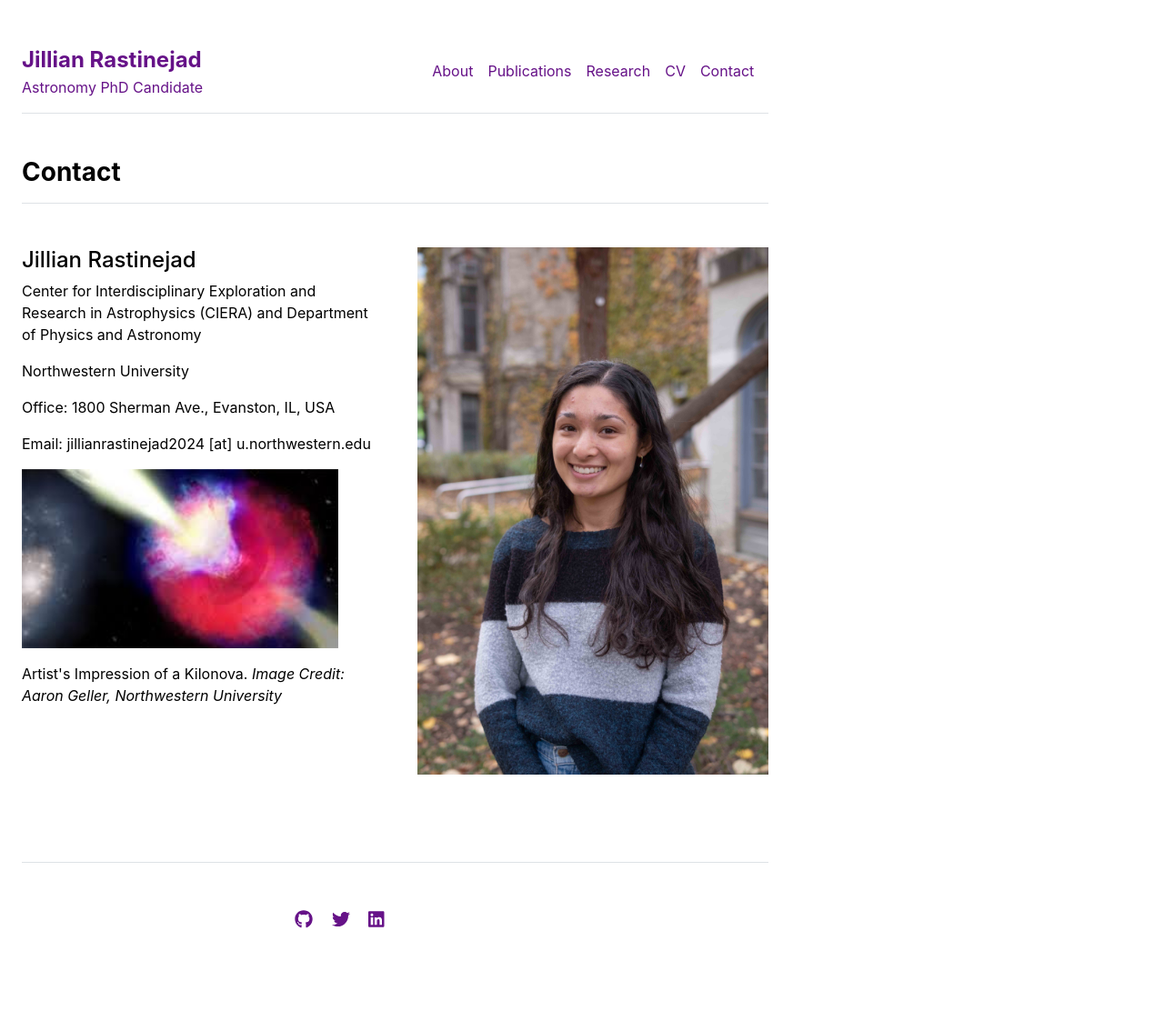
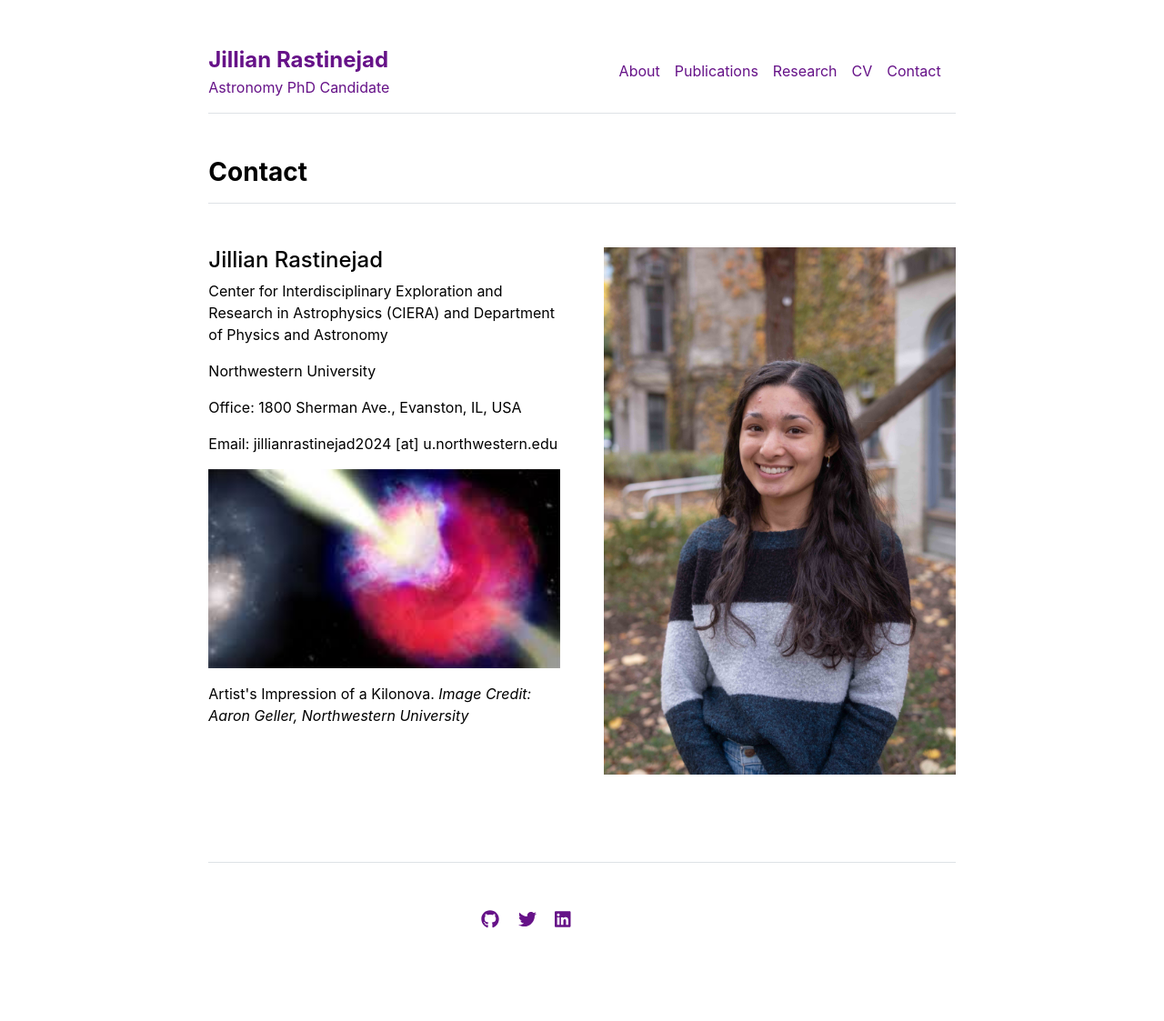
Before and after one commit to jrastinejad/jrastinejad.github.io, a Jekyll site: the page built from contact.md, in a window 1280 px wide. Shown: the whole page at 91% size. Built offline with Jekyll 4.4.1, drawn with Linux system fonts in a browser that asks for light colours.

Commit message:
margin update

```diff
--- a/_includes/contact.html
+++ b/_includes/contact.html
@@ -10,7 +10,7 @@
         <p>Office: {{ contact.office }}</p>
         <p>Email: {{ contact.email }}</p>
         <p>
-          <img src="{{ site.github.url }}/assets/img/kilonova.jpeg" alt="Kilonova" width="90%">
+          <img src="{{ site.github.url }}/assets/img/kilonova.jpeg" alt="Kilonova" width="100%">
         </p>
         <p>
           Artist's Impression of a Kilonova. <i>Image Credit: Aaron Geller, Northwestern University</i>
--- a/_layouts/default.html
+++ b/_layouts/default.html
@@ -2,7 +2,7 @@
 <html lang="{{ site.lang | default: "en-US" }}">
   {% include head.html %}
   <body>
-    <div class="col-lg-8 mx-2 p-3 py-md-5">
+    <div class="col-lg-8 mx-auto p-3 py-md-5">
       {% include header.html %}
       {{ content }}
       {% include footer.html %}
--- a/_sass/main.scss
+++ b/_sass/main.scss
@@ -12,3 +12,12 @@ body {
 body a {
   color: $linkColor
 }
+
+#content {
+  margin: auto;
+}
+
+#container {
+  padding-right: 5px;
+  padding-left: 5px;
+}
```
